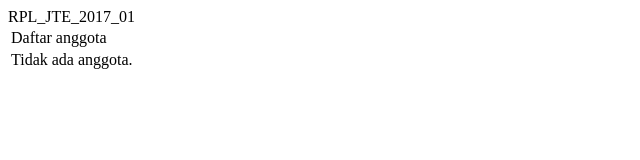
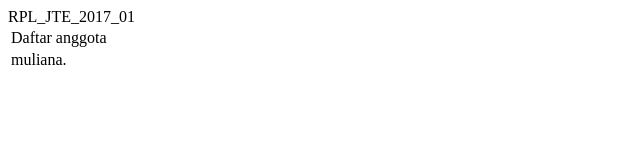
Before and after one commit to muliana/RPL_JTE_2017_01, a plain HTML site: page index.html in a window 1280 px wide. Shown: the full height of the page, 0-640 px from the left. Drawn offline with Linux system fonts and the light colour scheme.

Commit message:
nama saya

```diff
--- a/index.html
+++ b/index.html
@@ -7,7 +7,7 @@ RPL_JTE_2017_01
   <body>
     <table border="0">
       <tr><td>Daftar anggota</td></tr>
-      <tr><td>Tidak ada anggota.</td></tr>
+      <tr><td>muliana.</td></tr>
     </table>
    </body>
  </html>
```
